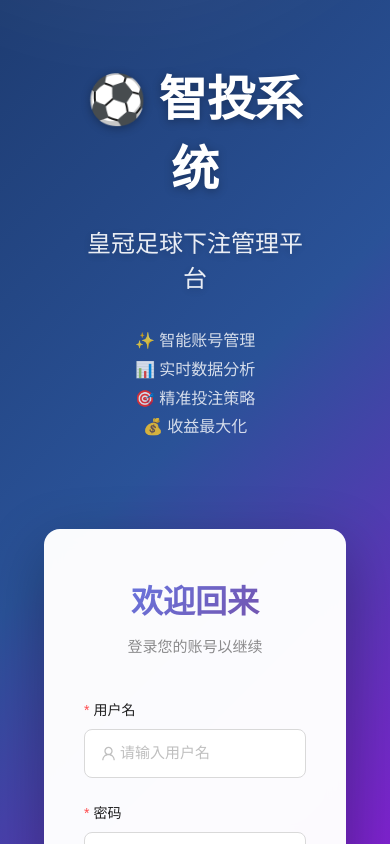
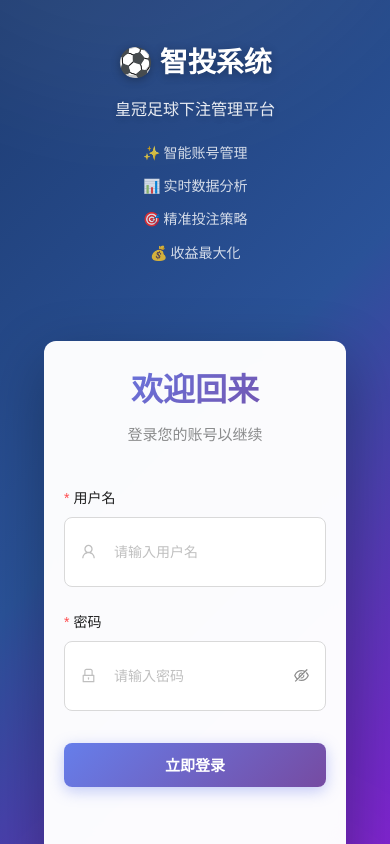
Before and after one commit to latiaodream/hgzuqiu, a React (Vite) app in the folder frontend/: page /auth in a window 390 px wide. Built offline with nearby package versions, Linux system fonts and the light colour scheme; no server answers.

Commit message:
feat: 添加移动端响应式适配 - 优化登录页面和主布局

```diff
--- a/frontend/src/App.css
+++ b/frontend/src/App.css
@@ -1377,3 +1377,128 @@ body {
     padding: 10px 12px;
   }
 }
+
+/* 移动端登录页面适配 */
+@media (max-width: 768px) {
+  /* 登录页面背景装饰球体 - 移动端隐藏或缩小 */
+  .ant-row > div:first-child > div > div[style*="position: absolute"] {
+    display: none !important;
+  }
+
+  /* 登录表单卡片 */
+  .ant-card {
+    max-width: 100% !important;
+    margin: 0 !important;
+    border-radius: 12px !important;
+  }
+
+  .ant-card-body {
+    padding: 32px 24px !important;
+  }
+
+  /* 登录页面左侧信息区域 */
+  .ant-col > div[style*="color: white"] {
+    padding: 20px !important;
+  }
+
+  .ant-col > div[style*="color: white"] > div:first-child {
+    font-size: 32px !important;
+    margin-bottom: 16px !important;
+  }
+
+  .ant-col > div[style*="color: white"] > div:nth-child(2) {
+    font-size: 18px !important;
+    margin-bottom: 20px !important;
+  }
+
+  .ant-col > div[style*="color: white"] > div:nth-child(3) {
+    font-size: 14px !important;
+  }
+
+  .ant-col > div[style*="color: white"] > div:nth-child(3) p {
+    margin: 8px 0 !important;
+  }
+}
+
+@media (max-width: 576px) {
+  /* 超小屏幕 - 进一步优化 */
+  .ant-card-body {
+    padding: 24px 20px !important;
+  }
+
+  /* 输入框 */
+  .ant-input-lg,
+  .ant-input-password-lg {
+    height: 44px !important;
+    font-size: 14px !important;
+    padding: 10px 14px !important;
+  }
+
+  /* 按钮 */
+  .ant-btn-lg {
+    height: 44px !important;
+    font-size: 15px !important;
+  }
+
+  /* 登录页面标题 */
+  .ant-col > div[style*="color: white"] > div:first-child {
+    font-size: 28px !important;
+  }
+
+  .ant-col > div[style*="color: white"] > div:nth-child(2) {
+    font-size: 16px !important;
+  }
+
+  /* 表单标签 */
+  .ant-form-item-label > label {
+    font-size: 13px !important;
+  }
+
+  /* 顶部导航栏 - 移动端优化 */
+  .ant-layout-header {
+    padding: 0 12px !important;
+  }
+
+  .header-right-section {
+    gap: 8px !important;
+  }
+
+  .coin-balance-tag {
+    font-size: 12px !important;
+    padding: 2px 8px !important;
+  }
+
+  .coin-label {
+    display: none;
+  }
+
+  .username-text {
+    display: none;
+  }
+
+  .user-info-space {
+    gap: 0 !important;
+  }
+
+  /* 内容区域 */
+  .ant-layout-content {
+    margin: 12px !important;
+    padding: 16px !important;
+  }
+}
+
+/* 中等屏幕优化 */
+@media (max-width: 768px) and (min-width: 577px) {
+  .ant-layout-header {
+    padding: 0 16px !important;
+  }
+
+  .header-right-section {
+    gap: 12px !important;
+  }
+
+  .coin-balance-tag {
+    font-size: 13px !important;
+    padding: 3px 10px !important;
+  }
+}
--- a/frontend/src/components/Layout/MainLayout.tsx
+++ b/frontend/src/components/Layout/MainLayout.tsx
@@ -253,19 +253,20 @@ const MainLayout: React.FC = () => {
             }}
           />
 
-          <Space size="large">
+          <Space size="large" className="header-right-section">
             <Tag
               icon={<DollarOutlined />}
               color="gold"
               style={{ fontSize: 14, padding: '4px 12px', cursor: 'pointer' }}
               onClick={() => navigate('/coins')}
+              className="coin-balance-tag"
             >
-              金币：¥{coinBalance.toFixed(2)}
+              <span className="coin-label">金币：</span>¥{coinBalance.toFixed(2)}
             </Tag>
             <Dropdown menu={{ items: userMenuItems }} placement="bottomRight">
-              <Space style={{ cursor: 'pointer' }}>
+              <Space style={{ cursor: 'pointer' }} className="user-info-space">
                 <Avatar icon={<UserOutlined />} />
-                <span>{user?.username}</span>
+                <span className="username-text">{user?.username}</span>
               </Space>
             </Dropdown>
           </Space>
```
